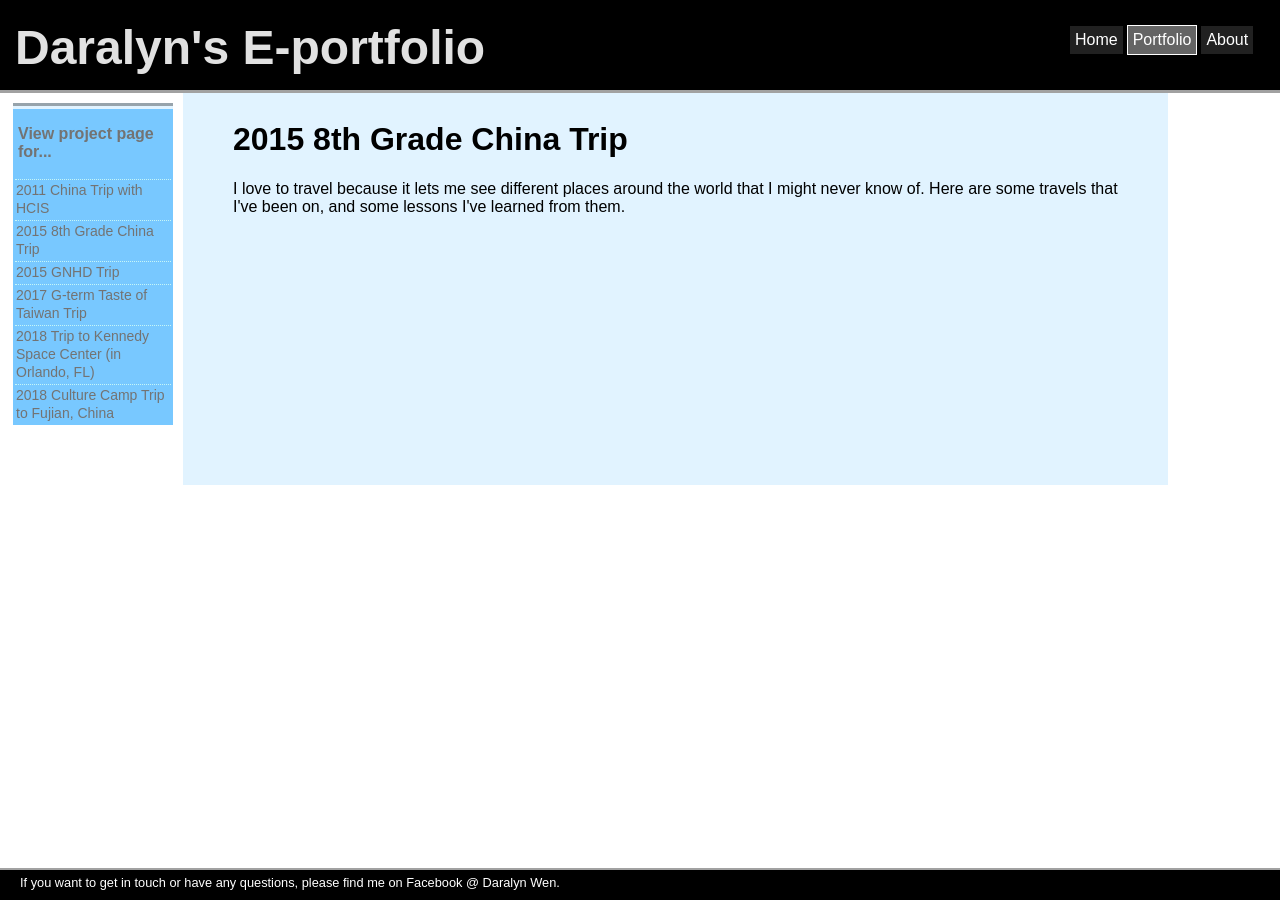
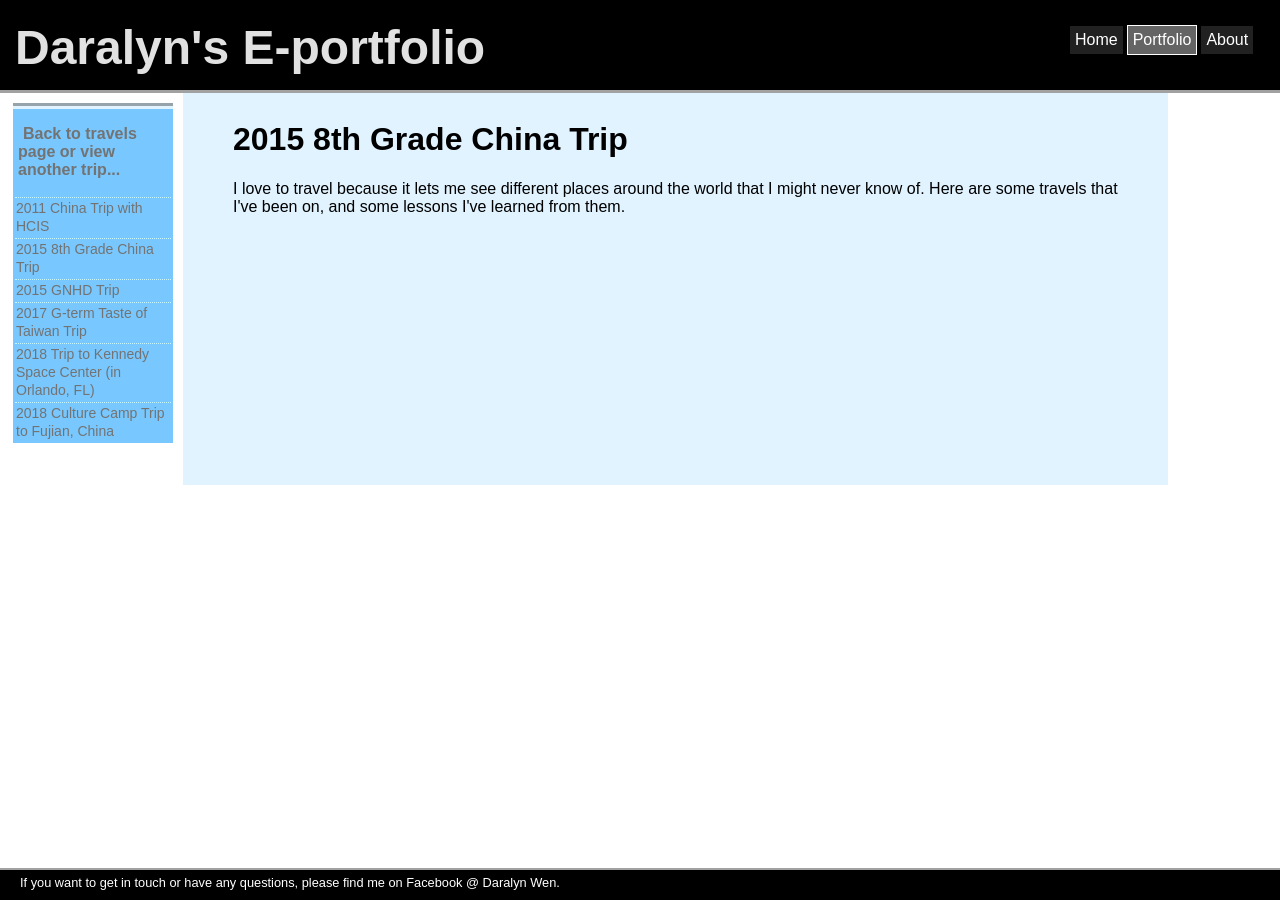
Before and after one commit to daralyn/daralyn.github.io, a Jekyll site: the page built from portfolio/travels/2015chinatrip.html, in a window 1280 px wide. Built offline with Jekyll 4.4.1, drawn with Linux system fonts in a browser that asks for light colours.

Commit message:
Update 2015chinatrip.html

```diff
--- a/portfolio/travels/2015chinatrip.html
+++ b/portfolio/travels/2015chinatrip.html
@@ -3,7 +3,7 @@
 title: Daralyn's 2015 8th Grade China Trip
 ---
 <div class="sidebar">
-	<h3 class="sidelinkbig"> View project page for...</h3>
+	<h3 class="sidelinkbig"><a class="sidebarheadlink" href="https://daralyn.github.io/portfolio/travels/"> Back to travels page</a> or view another trip... </h3>
 		<table>
 			<tbody>
 				<tr class="sidelist">
```
